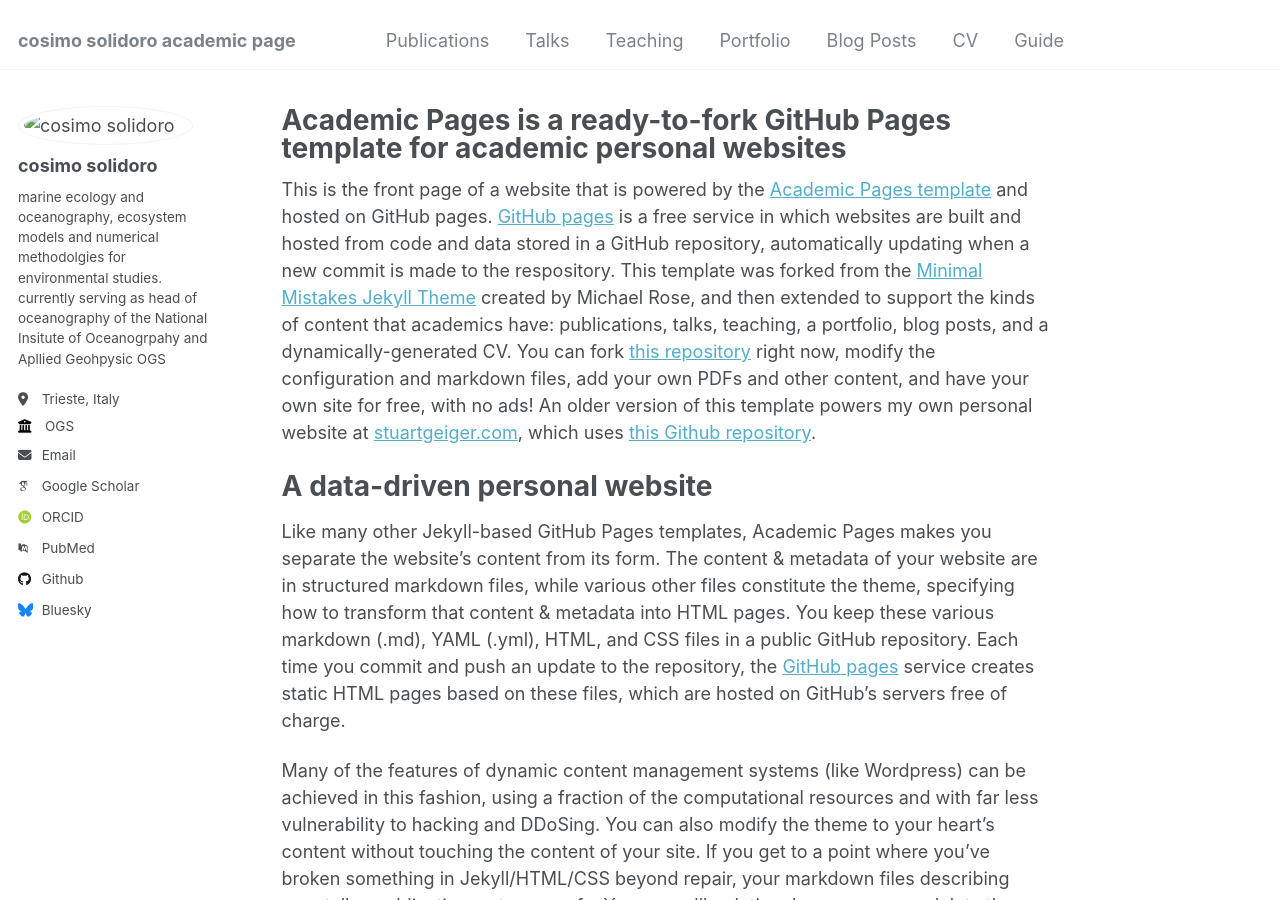
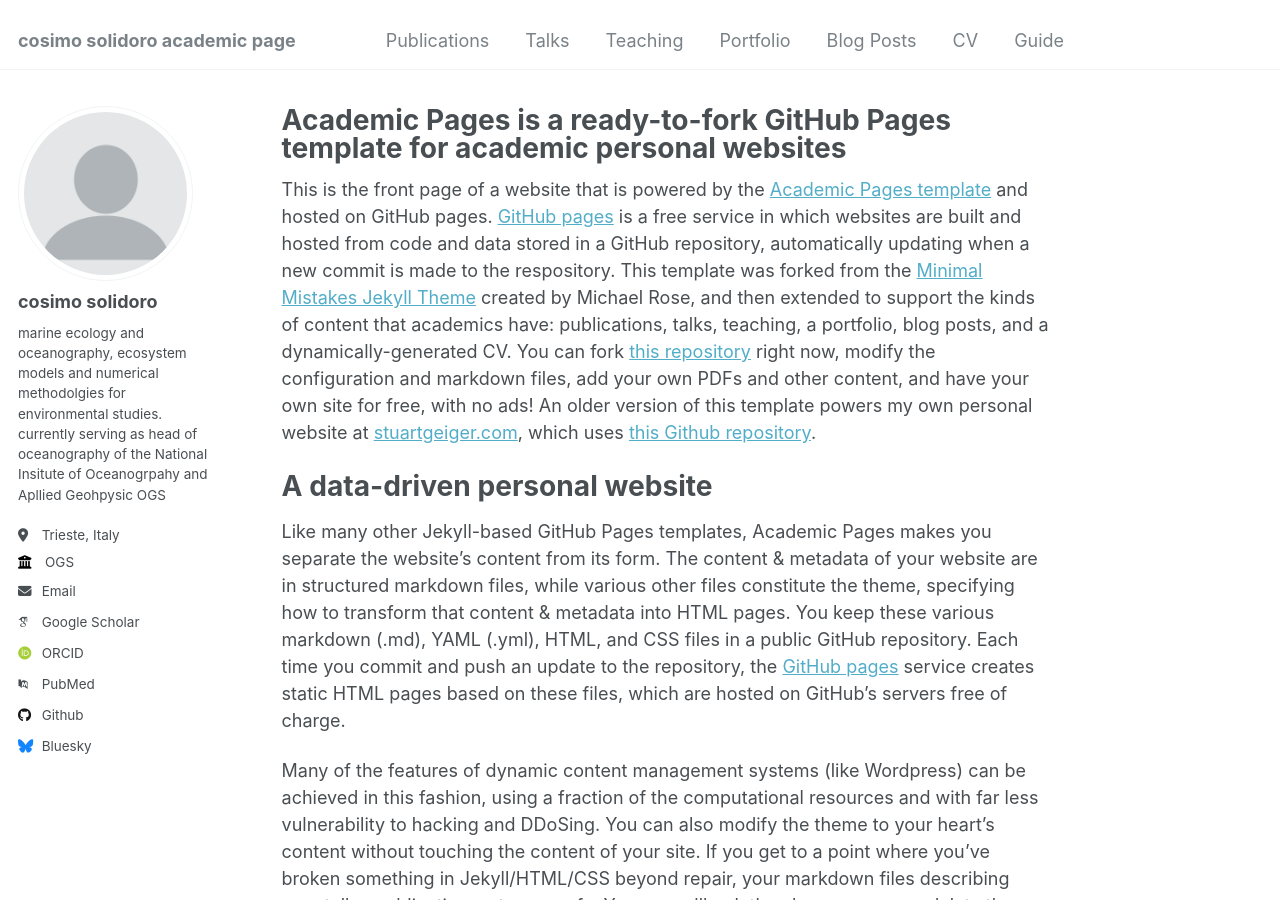
Before and after one commit to csolidoro/csolidoro.github.io, a Jekyll site: the page built from _pages/about.md, in a window 1280 px wide and 900 px high. Built offline with Jekyll 4.4.1, drawn with Linux system fonts in a browser that asks for light colours; some web fonts are replaced.

Commit message:
Update _config.yml

```diff
--- a/_config.yml
+++ b/_config.yml
@@ -21,7 +21,7 @@ repository               : "academicpages/academicpages.github.io"
 #               Additional customization can be done by editing /_includes/author-profile.html
 author:
   # Biographic information
-  avatar           : "~/images/cosimo_lavagna.png"
+  avatar           : "profile.png"
   name             : "cosimo solidoro"
   pronouns         : # example: "she/her"
   bio              : "marine ecology and oceanography, ecosystem models and numerical methodolgies for environmental studies.
```
